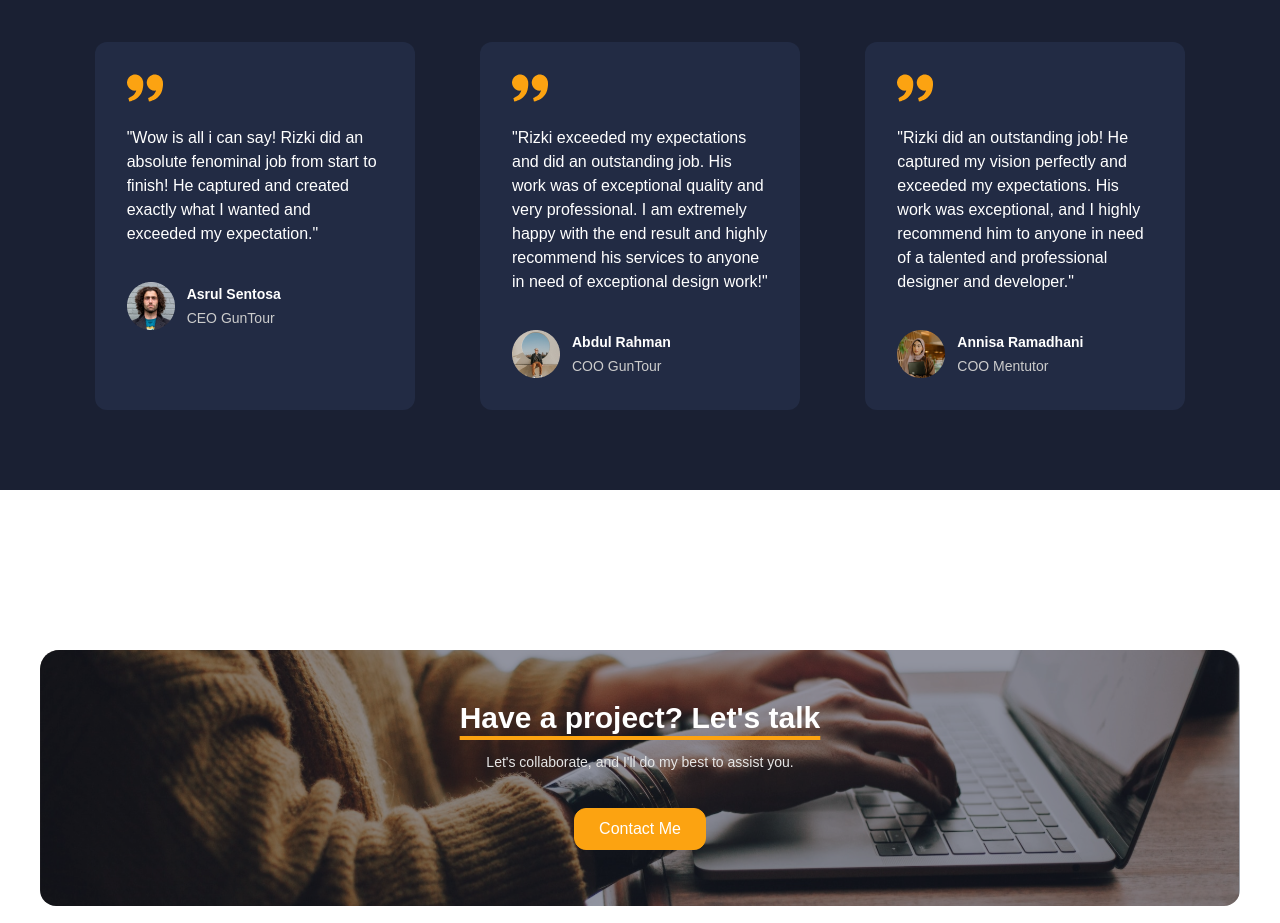
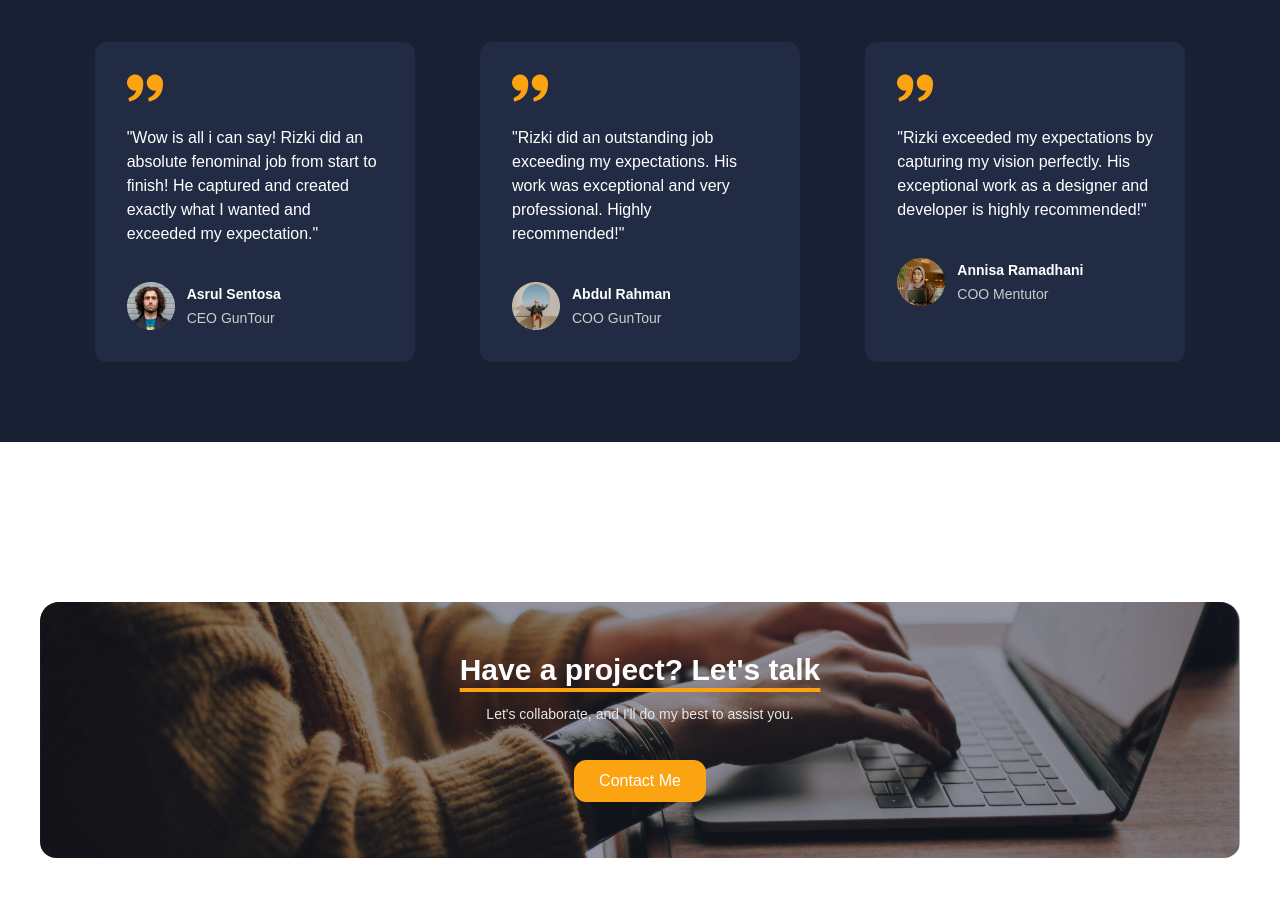
Before and after one commit to RizuMong/personal-website, a React (Vite) app: page / in a window 1280 px wide. Shown: the part 2260-3183 px from the top of the page. Built offline with nearby package versions, Linux system fonts and the light colour scheme.

Commit message:
update testi

```diff
--- a/src/assets/data/testimonial.js
+++ b/src/assets/data/testimonial.js
@@ -16,7 +16,7 @@ export const testimonial = [
     name: "Abdul Rahman",
     position: "COO GunTour",
     content:
-      "Rizki exceeded my expectations and did an outstanding job. His work was of exceptional quality and very professional. I am extremely happy with the end result and highly recommend his services to anyone in need of exceptional design work!",
+      "Rizki did an outstanding job exceeding my expectations. His work was exceptional and very professional. Highly recommended!",
     img: img_testi_2,
   },
   {
@@ -24,7 +24,7 @@ export const testimonial = [
     name: "Annisa Ramadhani",
     position: "COO Mentutor",
     content:
-      "Rizki did an outstanding job! He captured my vision perfectly and exceeded my expectations. His work was exceptional, and I highly recommend him to anyone in need of a talented and professional designer and developer.",
+      "Rizki exceeded my expectations by capturing my vision perfectly. His exceptional work as a designer and developer is highly recommended!",
     img: img_testi_3,
   },
 ];
```
